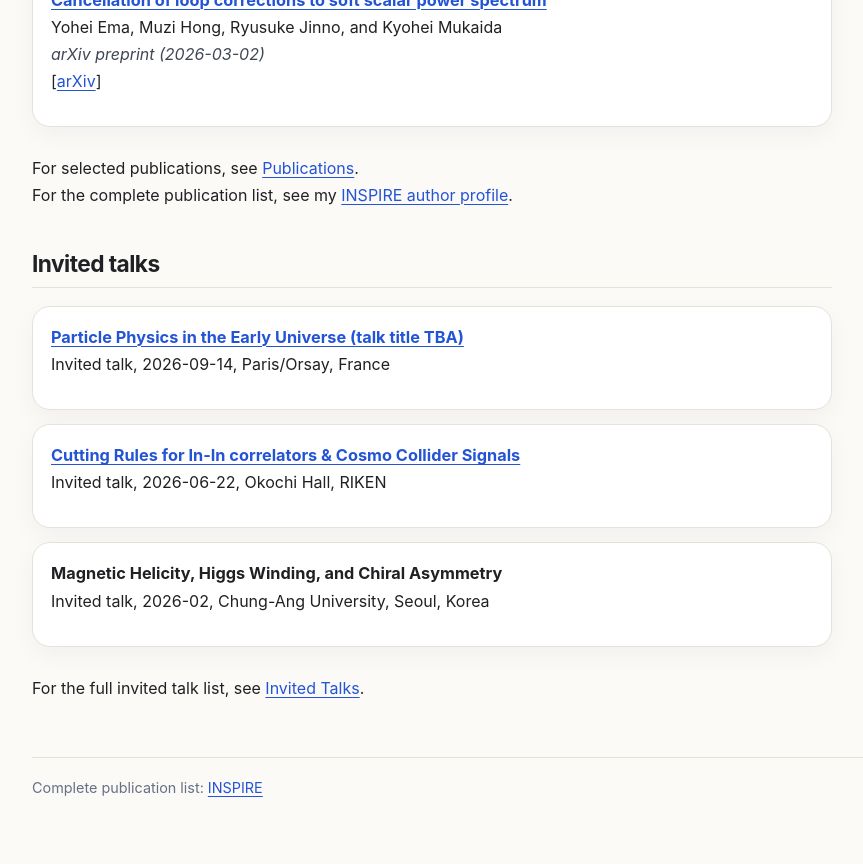
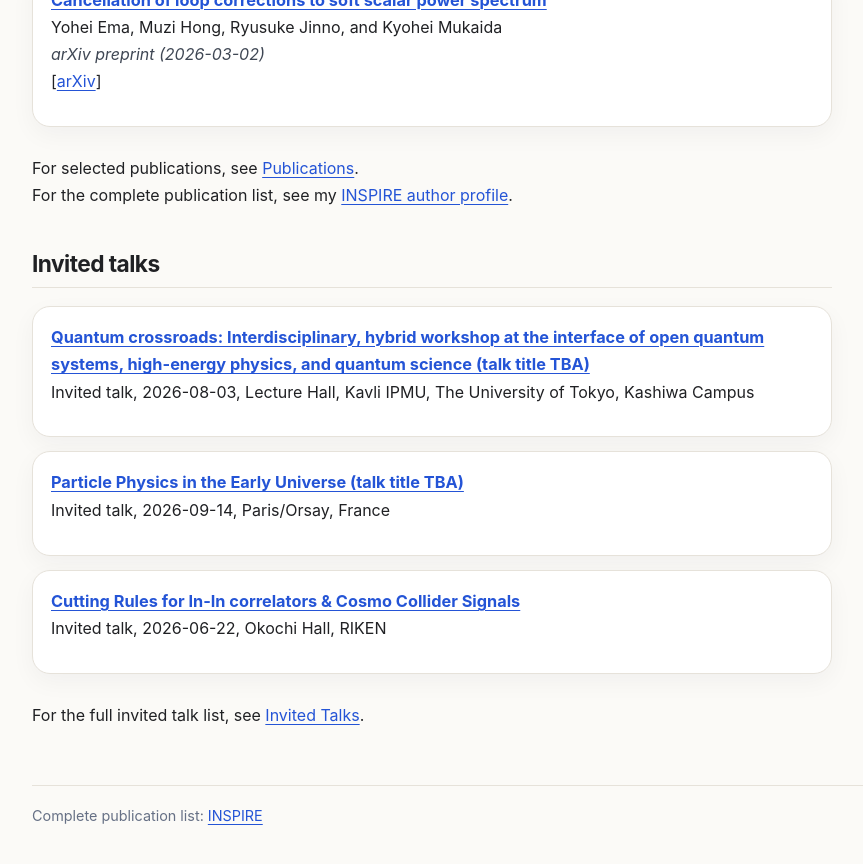
Before and after one commit to kyoheimukaida/kyoheimukaida.github.io, a Jekyll site: the page built from index.md, in a window 1280 px wide and 900 px high, scrolled down 1105 px. Shown: the top 864 px of the window, without its empty margins (142-1005 px from the left). Built offline with Jekyll 4.4.1, drawn with Linux system fonts in a browser that asks for light colours.

Commit message:
Update talks

```diff
--- a/index.md
+++ b/index.md
@@ -75,14 +75,14 @@ For the complete publication list, see my [INSPIRE author profile](https://inspi
 <div class="card-list" markdown="1">
 
 <!-- talks:start -->
+- **[Quantum crossroads: Interdisciplinary, hybrid workshop at the interface of open quantum systems, high-energy physics, and quantum science (talk title TBA)](https://indico.ipmu.jp/event/519/)**
+  Invited talk, 2026-08-03, Lecture Hall, Kavli IPMU, The University of Tokyo, Kashiwa Campus
+
 - **[Particle Physics in the Early Universe (talk title TBA)](https://indico.ijclab.in2p3.fr/event/13541/)**
   Invited talk, 2026-09-14, Paris/Orsay, France
 
 - **[Cutting Rules for In-In correlators & Cosmo Collider Signals](https://indico2.riken.jp/event/5612/timetable/#20260622)**
   Invited talk, 2026-06-22, Okochi Hall, RIKEN
-
-- **Magnetic Helicity, Higgs Winding, and Chiral Asymmetry**
-  Invited talk, 2026-02, Chung-Ang University, Seoul, Korea
 <!-- talks:end -->
 
 </div>
```
Also changed, not shown: talks.md (+6 -0 lines).
